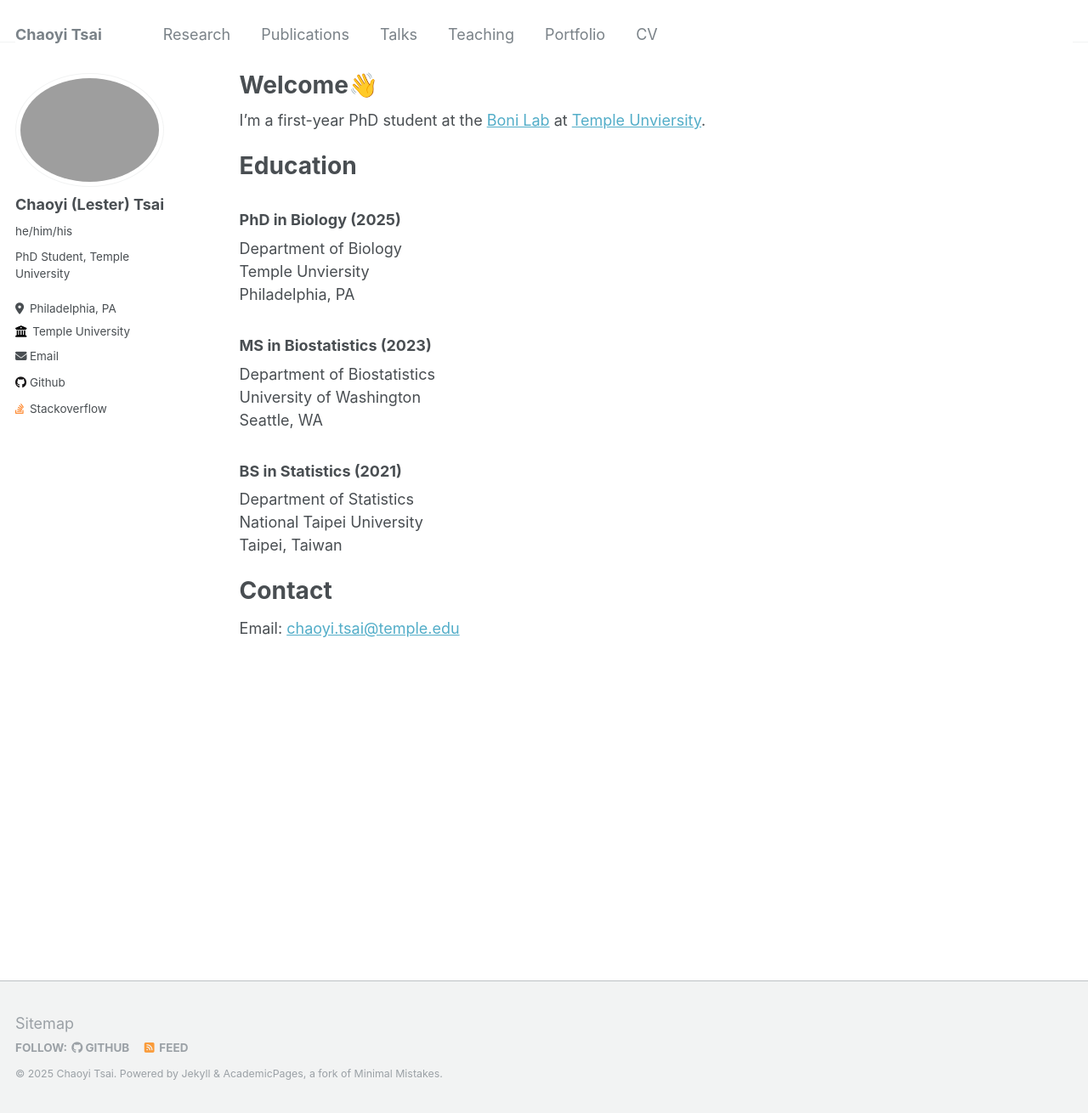
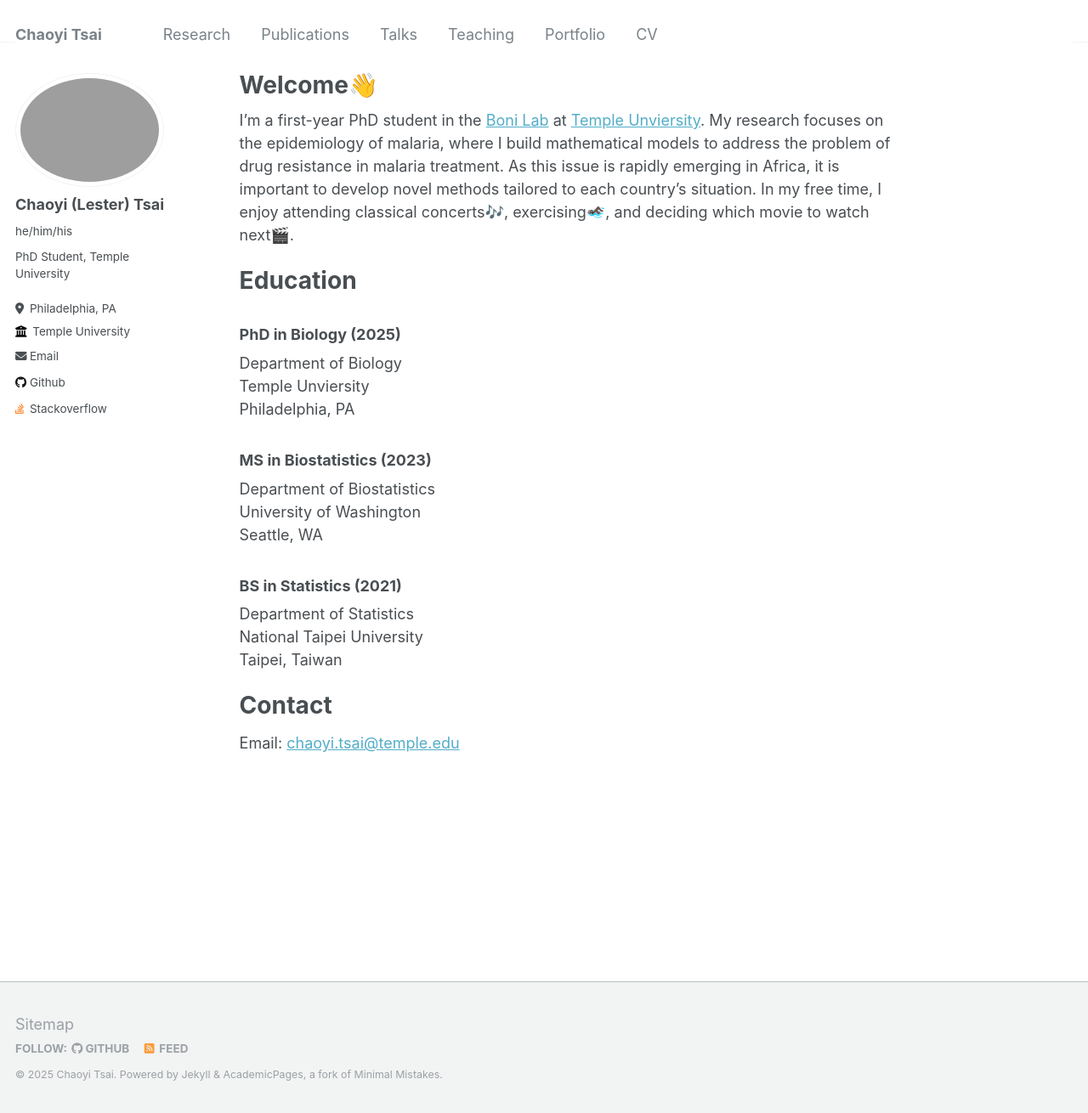
Before and after one commit to Lestertsai/Lestertsai.github.io, a Jekyll site: the page built from _pages/about.md, in a window 1280 px wide and 1310 px high. Shown: the whole window at 85% size. Built offline with Jekyll 4.4.1, drawn with Linux system fonts in a browser that asks for light colours.

Commit message:
Update about.md

```diff
--- a/_pages/about.md
+++ b/_pages/about.md
@@ -7,7 +7,7 @@ redirect_from:
   - /about.html
 ---
 
-I'm a first-year PhD student at the [Boni Lab](https://mol.ax) at [Temple Unviersity](https://www.temple.edu).
+I’m a first-year PhD student in the [Boni Lab](https://mol.ax) at [Temple Unviersity](https://www.temple.edu). My research focuses on the epidemiology of malaria, where I build mathematical models to address the problem of drug resistance in malaria treatment. As this issue is rapidly emerging in Africa, it is important to develop novel methods tailored to each country’s situation. In my free time, I enjoy attending classical concerts🎶, exercising🏊🏿‍♂️, and deciding which movie to watch next🎬.
 
 Education
 ======
```
